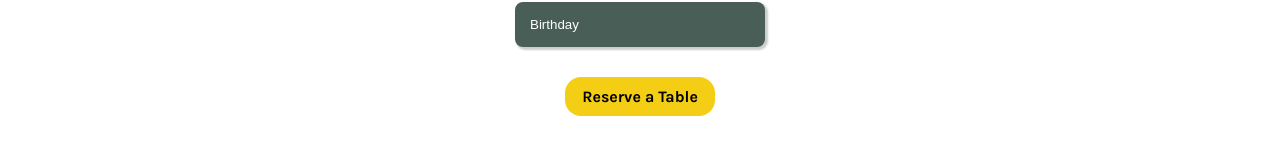
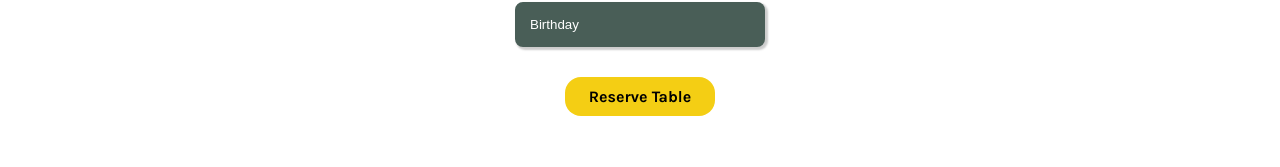
Before and after one commit to acktreptow/little-lemon, a React (Create React App) app: page /little-lemon/reservations in a window 1280 px wide. Shown: the part 499-666 px from the top of the page. Built offline with nearby package versions, Linux system fonts and the light colour scheme; a web font is replaced by a local one.

Commit message:
update button

```diff
--- a/src/pages/Booking/BookingPage.js
+++ b/src/pages/Booking/BookingPage.js
@@ -133,7 +133,7 @@ function BookingPage() {
               <option value="Anniversary">Anniversary</option>
             </select>
             <button type="submit" id="submit-btn" disabled={!formData.time}>
-              Reserve a Table
+              Reserve Table
             </button>
           </form>
           <div className="prev-bookings-container">
```
